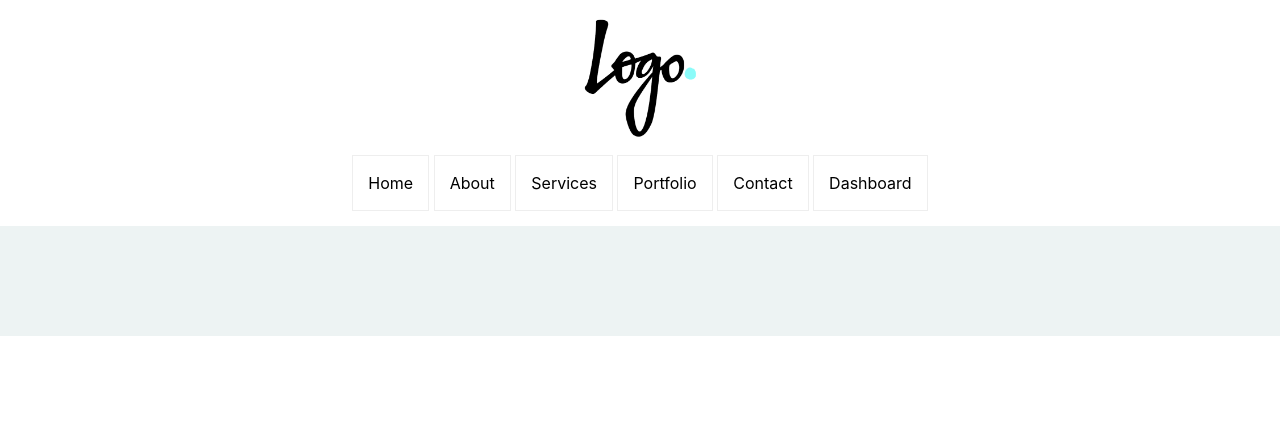
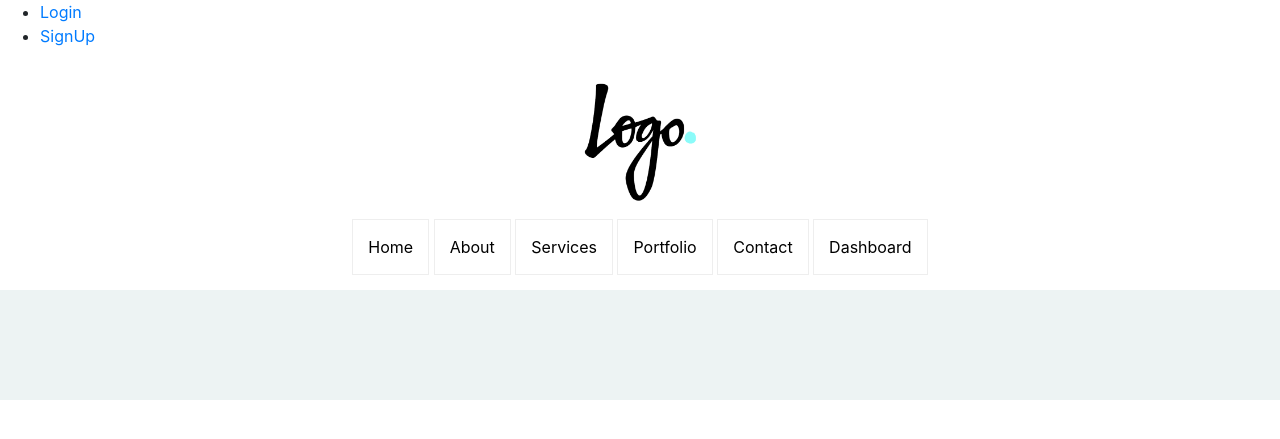
Before and after one commit to engelcalderon/CMS_MVC_PHP, a PHP site: template views/pages/home.php in a window 1280 px wide. Shown: the top 439 px of the page. Run offline with PHP 8.4, Linux system fonts and the light colour scheme; the template is opened without the code that fills it, so the values that code supplies are empty; some libraries are stand-ins or nearby versions.

Commit message:
fixed login view

```diff
--- a/controller/controller.php
+++ b/controller/controller.php
@@ -21,7 +21,7 @@ class MvcController {
             include $view;
             // call just one time that why I verify that is not in the login page or signup page
             // session was started in index
-            if (!$_SESSION["logged"] && $_GET["admin"] != "login" && $_GET["admin"] != "signup") {
+            if (!isset($_SESSION["logged"]) && $_GET["admin"] != "login" && $_GET["admin"] != "signup") {
                 header("location:index.php?admin=login");
                 exit();
             }
@@ -136,7 +136,6 @@ class MvcController {
             } else {
                 header("location:index.php?admin=login");
             }
-
         }
     }
 
--- a/resources/main.css
+++ b/resources/main.css
@@ -12,7 +12,7 @@
     margin: auto;
 }
 
-.home-navigation ul {
+.home-navigation .main-menu ul {
     list-style: none;
     padding: 0;
     position: relative;
@@ -21,17 +21,17 @@
     text-align: center;
 }
 
-.home-navigation li {
+.home-navigation .main-menu li {
     display: inline-block;
     padding: 15px;
     border: 1px solid #eee;
 }
 
-.home-navigation ul a {
+.home-navigation .main-menu ul a {
     color: black;
 }
 
-.home-navigation ul a:hover {
+.home-navigation .main-menu ul a:hover {
     text-decoration: none;
     color: burlywood;
 }
--- a/views/admin/index.php
+++ b/views/admin/index.php
@@ -17,6 +17,7 @@
 </head>
 <body>
     <?php
+
         session_start();
         if ($_GET["admin"] != "login" && $_GET["admin"] != "signup") {
             include "views/admin/navigation.php";
--- a/views/admin/newpost.php
+++ b/views/admin/newpost.php
@@ -1,5 +1,4 @@
 <h4>New Post</h4>
-
 <div class="container col-md-12">
 <form class="post" method="post" id="newPost">
 <h5>Title</h5>
--- a/views/pages/navigation.php
+++ b/views/pages/navigation.php
@@ -1,9 +1,16 @@
 <div class="home-navigation">
+
+    <div class="top-navigation">
+        <ul>
+            <li><a href="#">Login</a></li>
+            <li><a href="#">SignUp</a></li>
+        <ul>
+    </div>
 
     <div class="menu-logo">
         <img src="resources/images/logo.png"/>
     </div>
-
+<div class="main-menu">
 <ul>
 <li class="menu-item"><a href="index.php">Home</a></li>
 <li class="menu-item"><a href="index.php?action=about">About</a></li>
@@ -12,5 +19,6 @@
 <li class="menu-item"><a href="#">Contact</a></li>
 <li class="menu-item"><a href="index.php?admin=dashboard">Dashboard</a></li>
 </ul>
+</div>
 
 </div>
```
